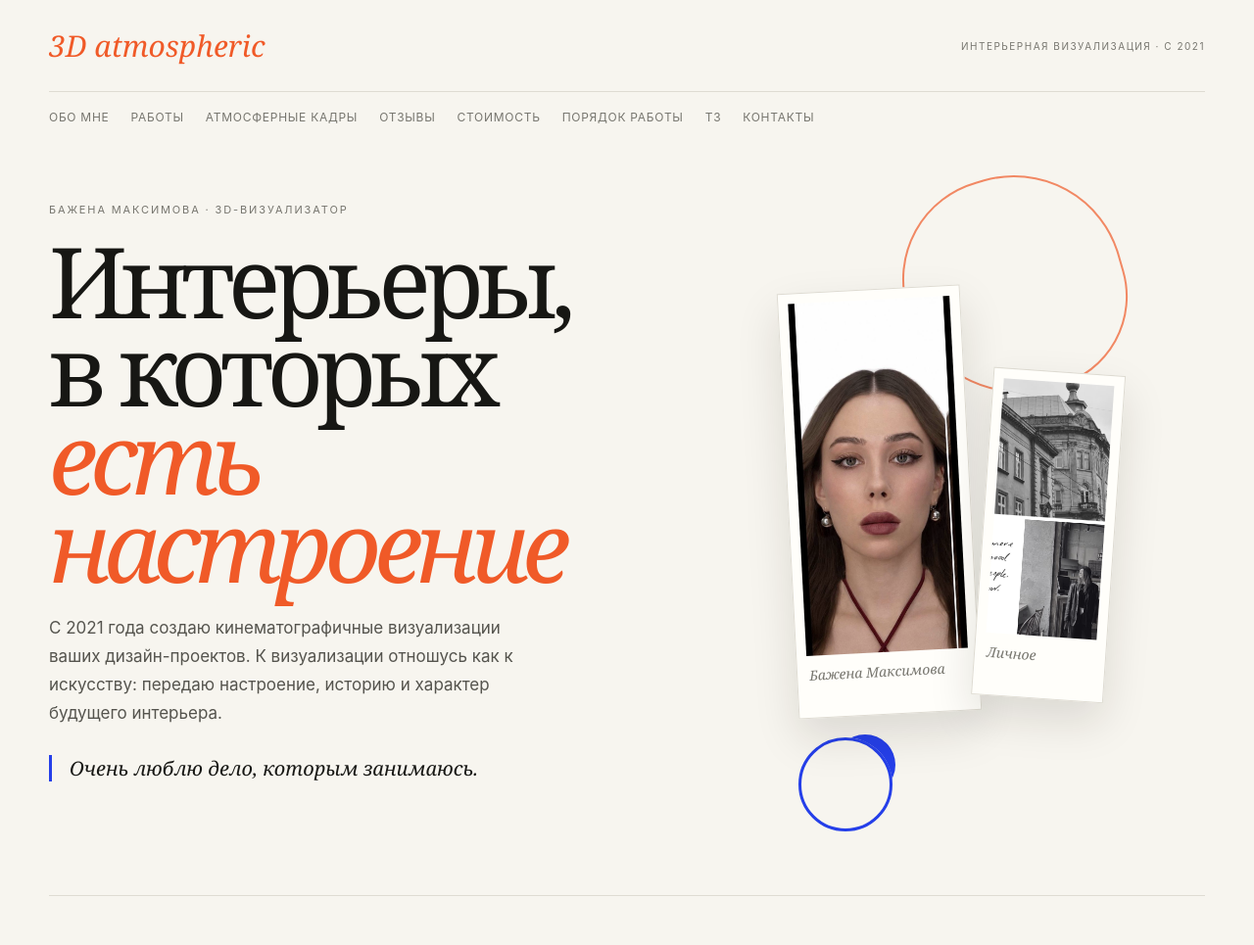
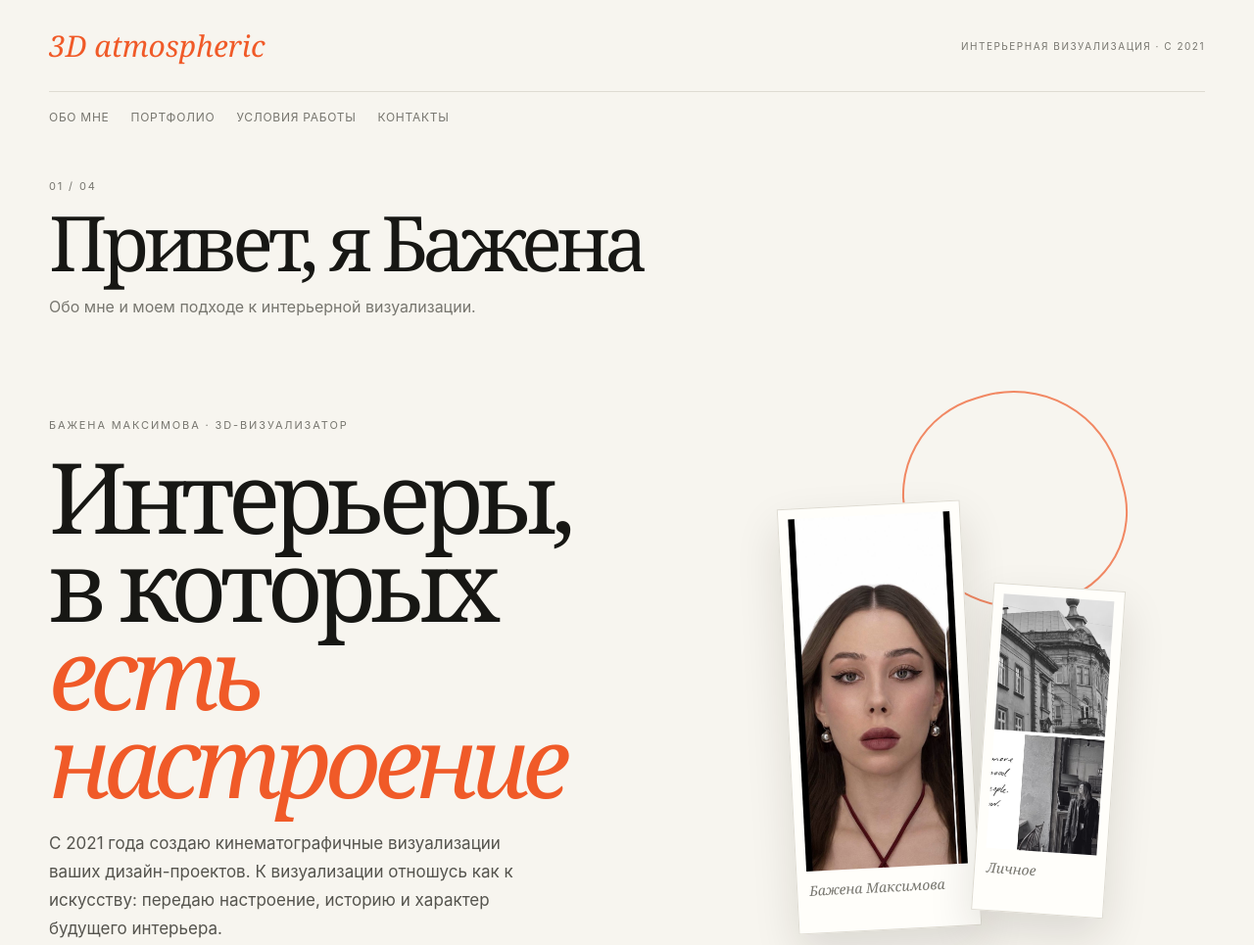
Before and after one commit to Maximova3d/3d-atmospheric-material-prompt, a plain HTML site: page portfolio.html in a window 1280 px wide. Shown: the top 965 px of the page at 98% size. Drawn offline with Linux system fonts and the light colour scheme.

Commit message:
Навигация по разделам портфолио

```diff
--- a/portfolio.html
+++ b/portfolio.html
@@ -16,14 +16,15 @@
     .price-wrap{display:grid;grid-template-columns:.75fr 1.25fr;gap:30px;align-items:start}.price-stamp{position:sticky;top:22px;color:var(--blue);font:italic clamp(48px,7vw,86px)/.9 var(--serif);transform:rotate(-5deg)}.price-card{background:var(--white);padding:30px;border:1px solid var(--line);border-radius:4px 30px 4px 30px}.price-title{display:flex;justify-content:space-between;align-items:baseline;gap:15px;border-bottom:1px solid var(--line);padding-bottom:18px}.price-title h3{margin:0;font-size:24px}.price-title strong{font-size:25px;color:var(--blue);white-space:nowrap}.price-card ul{padding-left:20px;color:#55544e;line-height:1.75}.price-card li::marker{color:var(--orange)}.price-extras{display:grid;grid-template-columns:repeat(2,1fr);gap:10px;margin-top:20px}.extra{padding:17px;background:var(--paper);border-left:3px solid var(--orange);font-size:13px;line-height:1.5}.extra strong{display:block;margin-bottom:5px;color:var(--ink)}
     .steps{display:grid;grid-template-columns:repeat(2,1fr);gap:12px}.step{display:grid;grid-template-columns:48px 1fr;gap:16px;padding:23px;background:var(--white);border:1px solid var(--line);border-radius:26px 4px 26px 4px}.step-num{display:grid;place-items:center;width:40px;height:40px;border-radius:50%;background:var(--orange);color:#fff;font-weight:800}.step h3{margin:1px 0 8px;font-size:18px}.step p{margin:0;color:var(--muted);font-size:14px;line-height:1.65}.callout{margin:18px 0 0;padding:24px 26px;border-left:4px solid var(--blue);background:#eeece5;color:#54534d;line-height:1.7}.brief-grid{display:grid;grid-template-columns:1fr 1fr;gap:18px}.brief{padding:26px;background:var(--white);border:1px solid var(--line);border-radius:4px 26px 4px 26px}.brief h3{margin:0 0 14px;font:italic 25px var(--serif);color:var(--blue)}.brief ul{margin:0;padding-left:18px;color:#5e5d57;line-height:1.7;font-size:14px}.brief li+li{margin-top:7px}.important{margin-top:18px;padding:25px;background:#fff0e9;border:1px solid #f4c6b5;border-radius:24px 4px 24px 4px;line-height:1.7}.defs{display:grid;grid-template-columns:repeat(2,1fr);gap:10px;margin-top:16px}.defs div{padding:15px;background:var(--white);border:1px solid var(--line);font-size:13px;line-height:1.5}.defs b{color:var(--blue)}
     .contacts{display:grid;grid-template-columns:1fr 1fr;gap:40px;align-items:center}.contact-card{padding:32px;background:var(--blue);color:white;border-radius:4px 38px 4px 38px;position:relative;overflow:hidden}.contact-card:after{content:"";position:absolute;width:180px;height:180px;border:1px solid #fff8;border-radius:50%;right:-35px;bottom:-80px}.contact-card h3{margin:0 0 14px;font:italic 38px var(--serif)}.contact-card p{max-width:400px;color:#e5e8ff;line-height:1.65}.contact-links{display:flex;gap:10px;flex-wrap:wrap;margin-top:22px}.contact-links a{position:relative;z-index:1;padding:12px 16px;border:1px solid #ffffff99;border-radius:99px;text-decoration:none;font-size:12px;font-weight:700}.contact-links a:hover{background:#fff;color:var(--blue)}.socials{display:flex;flex-direction:column;gap:12px}.socials a{display:flex;justify-content:space-between;padding:15px 0;border-bottom:1px solid var(--line);text-decoration:none}.socials span{color:var(--muted)}footer{padding:24px 0 38px;border-top:1px solid var(--line);display:flex;justify-content:space-between;color:var(--muted);font-size:11px;letter-spacing:.08em;text-transform:uppercase}
+    .page-view{animation:view-in .42s cubic-bezier(.2,.7,.2,1)}@keyframes view-in{from{opacity:0;transform:translateY(12px)}to{opacity:1;transform:translateY(0)}}.page-view[hidden]{display:none}.view-heading{padding:54px 0 4px}.view-heading .eyebrow{margin-bottom:12px}.view-heading h2{margin:0;font:500 clamp(42px,7vw,78px)/.94 var(--serif);letter-spacing:-.065em}.view-heading p{max-width:540px;color:var(--muted);line-height:1.65}.top nav a{padding:8px 0;border-bottom:2px solid transparent;transition:color .2s,border-color .2s}.top nav a[aria-current="page"]{color:var(--ink);border-color:var(--orange)}.top nav{margin-bottom:5px}
     .lightbox{position:fixed;inset:0;z-index:10;display:none;align-items:center;justify-content:center;padding:24px;background:#12120ee8}.lightbox.open{display:flex}.lightbox img{max-width:min(94vw,1100px);max-height:90vh;object-fit:contain}.lightbox button{position:absolute;right:20px;top:20px;border:0;border-radius:50%;width:46px;height:46px;background:var(--orange);color:#fff;font-size:25px;cursor:pointer}
-    @media(max-width:760px){.wrap{width:calc(100% - 30px)}.top{padding:18px 0}.logo{font-size:24px}.top small{font-size:8px}.hero{min-height:auto;grid-template-columns:1fr;padding:60px 0 76px;gap:36px}.hero:before{width:120px;height:120px;right:5%;top:32px}.hero:after{right:16%;bottom:35px;width:52px;height:52px}h1{font-size:clamp(54px,15vw,76px)}.hero-copy{font-size:15px}.portrait-grid{width:min(100%,400px);gap:8px}.portrait-photo{height:300px}.portrait-card{padding:7px 7px 27px}.portrait-cafe{height:220px}.section-head{grid-template-columns:1fr;gap:16px}.approach{grid-template-columns:1fr}.approach article:nth-child(2){transform:none}.gallery{grid-template-columns:repeat(2,1fr);gap:9px}.shot img{height:185px}.shot:nth-child(3n+2){transform:none}.reviews{grid-template-columns:1fr}.price-wrap{grid-template-columns:1fr;gap:20px}.price-stamp{position:static;font-size:52px}.price-card{padding:21px}.price-title{align-items:flex-start;flex-direction:column}.price-extras{grid-template-columns:1fr}.steps,.brief-grid,.contacts{grid-template-columns:1fr}.defs{grid-template-columns:1fr}nav{gap:12px;font-size:10px}.gallery .shot figcaption{font-size:12px;padding:10px}.callout{padding:18px}section{padding:60px 0}footer{font-size:9px}}
+    @media(max-width:760px){.wrap{width:calc(100% - 30px)}.top{padding:18px 0}.logo{font-size:24px}.top small{font-size:8px}.hero{min-height:auto;grid-template-columns:1fr;padding:60px 0 76px;gap:36px}.hero:before{width:120px;height:120px;right:5%;top:32px}.hero:after{right:16%;bottom:35px;width:52px;height:52px}h1{font-size:clamp(54px,15vw,76px)}.hero-copy{font-size:15px}.portrait-grid{width:min(100%,400px);gap:8px}.portrait-photo{height:300px}.portrait-card{padding:7px 7px 27px}.portrait-cafe{height:220px}.section-head{grid-template-columns:1fr;gap:16px}.approach{grid-template-columns:1fr}.approach article:nth-child(2){transform:none}.gallery{grid-template-columns:repeat(2,1fr);gap:9px}.shot img{height:185px}.shot:nth-child(3n+2){transform:none}.reviews{grid-template-columns:1fr}.price-wrap{grid-template-columns:1fr;gap:20px}.price-stamp{position:static;font-size:52px}.price-card{padding:21px}.price-title{align-items:flex-start;flex-direction:column}.price-extras{grid-template-columns:1fr}.steps,.brief-grid,.contacts{grid-template-columns:1fr}.defs{grid-template-columns:1fr}nav{gap:8px 14px;font-size:10px;overflow:auto;flex-wrap:nowrap;padding-bottom:8px}nav a{white-space:nowrap}.gallery .shot figcaption{font-size:12px;padding:10px}.callout{padding:18px}section{padding:60px 0}footer{font-size:9px}}
   </style>
 </head>
 <body>
 <header class="wrap">
   <div class="top"><a class="logo" href="#top">3D atmospheric</a><small>Интерьерная визуализация · с 2021</small></div>
-<nav aria-label="Навигация"><a href="#about">Обо мне</a><a href="#works">Работы</a><a href="#atmosphere">Атмосферные кадры</a><a href="#reviews">Отзывы</a><a href="#price">Стоимость</a><a href="#process">Порядок работы</a><a href="#brief">ТЗ</a><a href="#contacts">Контакты</a></nav>
+<nav aria-label="Навигация по страницам"><a href="#page-about">Обо мне</a><a href="#page-portfolio">Портфолио</a><a href="#page-terms">Условия работы</a><a href="#page-contact">Контакты</a></nav>
 </header>
 <main id="top" class="wrap">
   <section class="hero" style="border-top:0">
@@ -91,6 +92,21 @@
 <div class="lightbox" role="dialog" aria-modal="true" aria-label="Просмотр изображения"><button type="button" aria-label="Закрыть">×</button><img alt=""></div>
 <script>
   const box=document.querySelector('.lightbox'), big=box.querySelector('img');
+  const main=document.querySelector('main');
+  const pageSpecs=[
+    {id:'page-about',title:'Привет, я Бажена',note:'Обо мне и моем подходе к интерьерной визуализации.',sections:['.hero','#about']},
+    {id:'page-portfolio',title:'Мои проекты',note:'Интерьеры, детали и отзывы о совместной работе.',sections:['#works','#atmosphere','#reviews']},
+    {id:'page-terms',title:'Понятные условия',note:'Стоимость, этапы работы и подготовка технического задания.',sections:['#price','#process','#brief']},
+    {id:'page-contact',title:'Обсудим проект?',note:'Свяжитесь со мной удобным способом.',sections:['#contacts']}
+  ];
+  const allSections=pageSpecs.flatMap(p=>p.sections.map(sel=>main.querySelector(sel)));
+  const views=pageSpecs.map((spec,i)=>{const view=document.createElement('div');view.className='page-view';view.id=spec.id;view.hidden=i!==0;const heading=document.createElement('div');heading.className='view-heading';heading.innerHTML=`<p class="eyebrow">${String(i+1).padStart(2,'0')} / 04</p><h2>${spec.title}</h2><p>${spec.note}</p>`;view.append(heading);spec.sections.forEach(sel=>{const section=main.querySelector(sel);if(section)view.append(section)});return view});
+  main.append(...views);
+  const navLinks=[...document.querySelectorAll('header nav a')];
+  function showPage(id,updateHash=true){const target=pageSpecs.some(p=>p.id===id)?id:'page-about';views.forEach(v=>{v.hidden=v.id!==target});navLinks.forEach(a=>{const active=a.getAttribute('href')==='#'+target;a.toggleAttribute('aria-current',active);if(active)a.setAttribute('aria-current','page');else a.removeAttribute('aria-current')});if(updateHash)history.replaceState(null,'','#'+target);window.scrollTo({top:0,behavior:'smooth'});}
+  navLinks.forEach(a=>a.addEventListener('click',e=>{e.preventDefault();showPage(a.hash.slice(1))}));
+  if(location.hash.startsWith('#page-'))showPage(location.hash.slice(1),false);else showPage('page-about',false);
+  window.addEventListener('popstate',()=>showPage(location.hash.slice(1),false));
   document.querySelectorAll('.shot img').forEach(img=>img.addEventListener('click',()=>{big.src=img.src;big.alt=img.alt;box.classList.add('open')}));
   box.querySelector('button').addEventListener('click',()=>box.classList.remove('open'));
   box.addEventListener('click',e=>{if(e.target===box)box.classList.remove('open')});
```
